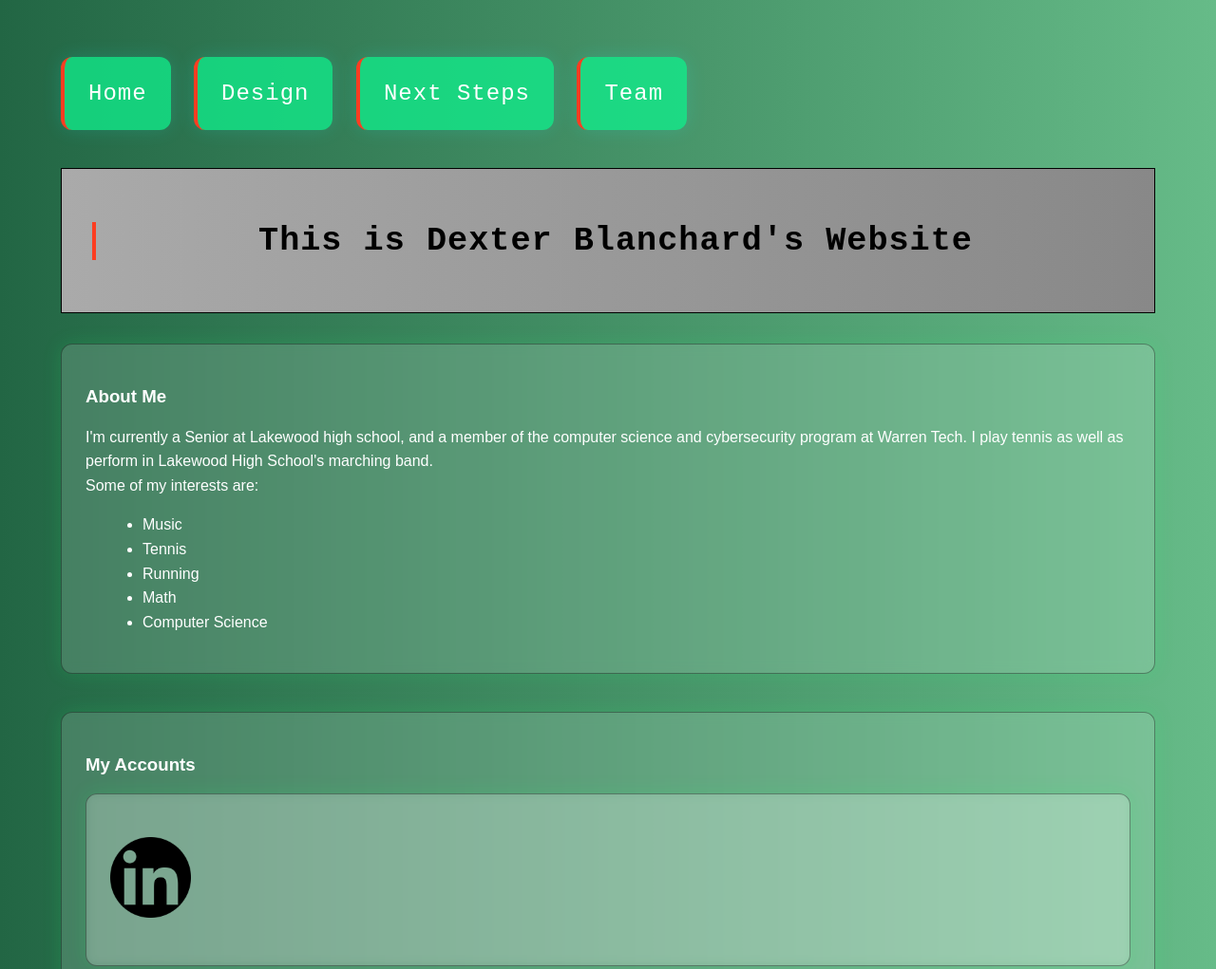
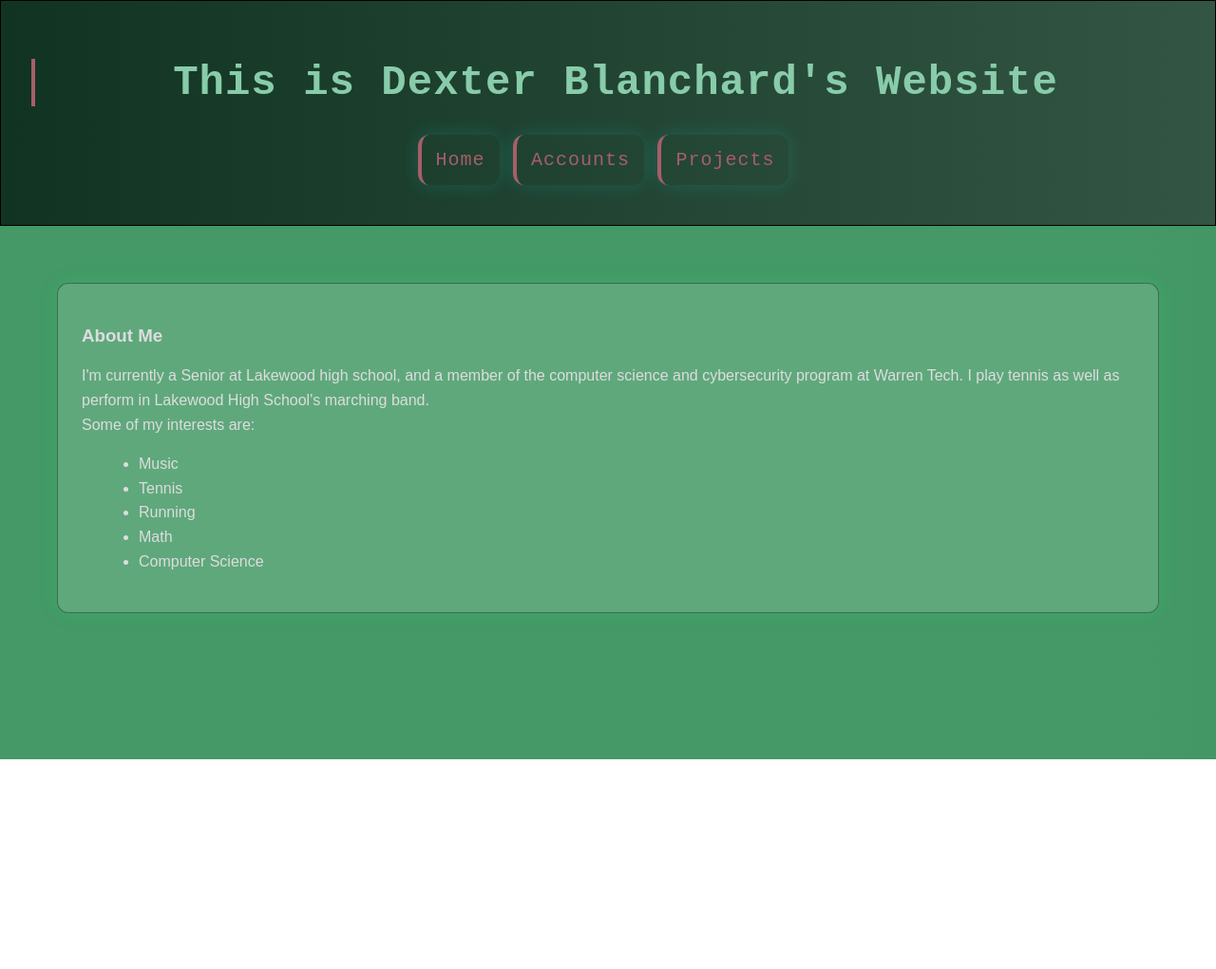
Before and after one commit to DexterityB/DexterityB.github.io, a plain HTML site: page index.html in a window 1280 px wide. Shown: the top 1021 px of the page at 95% size. After the commit the page ends 800 px from the top, so only its background shows below. Drawn offline with Linux system fonts and the light colour scheme.

Commit message:
Add other pages

```diff
--- a/index.html
+++ b/index.html
@@ -2,161 +2,19 @@
 <html>
 <head>
     <title>Dexter Blanchard's Website</title>
-
-
-     <style>
-        .container {
-            width: min(95%, 1200px);
-            margin: auto;
-            padding: clamp(20px, 5vw, 60px);
-        }
-
-        h1, h2, a {
-            font-family: "Courier New", monospace;
-            letter-spacing: 1px;
-        }
-
-        h1, .button {
-            color: #000000;
-            border-left: 4px solid #fc3d21;
-            padding-left: 12px;
-            font-size: clamp(1.4rem, 4vw, 2.2rem);
-        }
-
-        h2 {
-            color: #fc3d21;
-            margin-top: 30px;
-            font-size: clamp(1.2rem, 3vw, 1.8rem);
-        }
-
-        ul {
-            margin-left: 20px;
-        }
-
-        @media (max-width: 600px) {
-            section {
-                padding: 18px;
-                margin-bottom: 25px;
-            }
-
-            ul {
-                margin-left: 14px;
-            }
-        }
-    </style>
-
-
-    <style>
-        body {
-            font-family: Calibri, Arial, sans-serif;
-            margin: 0;
-            padding: 0;
-            width: 100%;
-            font-family: Arial, sans-serif;
-            color: #ffffff;
-
-            background: linear-gradient(to right, #226644, #66bb88);
-
-            transition: 0.4s ease-in-out;
-        }
-        header {
-            text-align: center;
-            margin-bottom: 2rem;
-            padding: 2rem;
-            background:  linear-gradient(
-                to right,
-                #aaaaaa,
-                #888888
-            );
-            border: 1px solid #000000;
-        }
-
-        p, li {
-            line-height: 1.6;
-            color:
-            font-size: clamp(0.95rem, 2.5vw, 1.1rem);
-        }
-
-        .container {
-            width: 90%;
-            margin: auto;
-            padding: clamp(20px, 5vw, 60px);
-        }
-        section {
-            margin-bottom: 40px;
-            padding: 25px;
-            background-color: rgba(255, 255, 255, 0.15);
-            max-width: 2000px;
-
-            margin-bottom: 40px;
-            padding: 25px;
-            border-radius: 12px;
-
-            border: 1px solid rgba(0, 0, 0, 0.35);
-            backdrop-filter: blur(6px);
-
-            box-shadow: 0 0 20px rgba(27, 255, 108, 0.15);
-            transition: transform 0.3s ease, box-shadow 0.3s ease;
-        }
-
-        .box-holder {
-            display: flex;
-            flex-wrap: wrap;
-            justify-content: space-between;
-        }
-
-        a {
-            color: #308038;
-            text-decoration: none;
-            transition: color 0.3s ease;
-        }
-
-        a:hover {
-            transform: translateY(-4px);
-            color: #45a84f;
-        }
-
-        .button {
-            background-color: rgba(15, 240, 140, 0.75);
-            color: #ffffff;
-            margin-bottom: 40px;
-            margin-right: 20px;
-            padding: 25px;
-            text-align: center;
-            text-decoration: none;
-            display: inline-block;
-            border-radius: 12px;
-            cursor: pointer;
-            font-size: 24px;
-
-            box-shadow: 0 0 20px rgba(27, 255, 255, 0.15);
-            transition: transform 0.3s ease, box-shadow 0.3s ease;
-        }
-
-        img {
-            max-width: 85px;
-            height: 85px;
-            margin: 20px auto;
-            border-radius: 10px;
-        }
-        img:hover {
-            transform: scale(1.05);
-        }
-    </style>
+    <link rel="stylesheet" href="style.css">
 </head>
 <body>
 
-<div class="container">
-    <a class="button">Home</a>
-    <a href="design.html" class="button">Design</a>
-    <a href="next.html" class="button">Next Steps</a>
-    <a href="team.html" class="button">Team</a>
-
+<div>
     <header>
-        <h1>This is Dexter Blanchard's Website</h1>
+        <h1><strong>This is Dexter Blanchard's Website</strong></h1>
+        <a class="button">Home</a>
+        <a href="accounts.html" class="button">Accounts</a>
+        <a href="projects.html" class="button">Projects</a>
     </header>
 
-    <section>
+    <section class="container">
     <h3>About Me</h3>
         <p>I'm currently a Senior at Lakewood high school, and a member of the computer science and cybersecurity program at Warren Tech. I play tennis as well as perform in Lakewood High School's marching band.<br>
             Some of my interests are:
@@ -169,16 +27,6 @@
             <li>Computer Science</li>
         </p>
     </section>
-
-    <section>
-        <h3>My Accounts</h3>
-        <section>
-            <a href="https://www.linkedin.com/in/dexter-blanchard-292526386" target=”_blank”><img width="160" height="160" src="logos/linkedin.png" alt="LinkedIn Logo"></a>
-        </section>
-        <section>
-            <a href="https://github.com/DexterityB" target=”_blank”><img width="280" height="160" src="logos/github.png" alt="GitHub Logo"></a>
-        </section>
-    </section>
 </div>
 </body>
 </html>
--- /dev/null
+++ b/style.css
@@ -0,0 +1,122 @@
+body {
+    font-family: Calibri, Arial, sans-serif;
+    margin: 0;
+    padding: 0;
+    width: 100%;
+    font-family: Arial, sans-serif;
+    color: #dddddd;
+
+    background: linear-gradient(to right, #226644, #449966, #449966, #226644) 0% 0% / 400% 400%;
+    animation: 30s ease 0s infinite normal none running gradient;
+
+    transition: 0.4s ease-in-out;
+}
+
+@keyframes gradient {
+0% { background-position: 0% 50%; }
+50% { background-position: 100% 50%; }
+100% { background-position: 0% 50%; }
+}
+
+.container {
+    margin: clamp(20px, 5vw, 60px);
+}
+
+h1, a {
+    font-family: "Courier New", monospace;
+    letter-spacing: 1px;
+}
+
+h1, .button {
+    color: #88ccaa;
+    border-left: 4px solid #a75e69;
+    padding-left: 12px;
+    font-size: 2.75rem;
+}
+
+ul {
+    margin-left: 20px;
+}
+
+header {
+    text-align: center;
+    margin-bottom: 2rem;
+    padding: 2rem;
+    background:  linear-gradient(to right, #113322, #335544);
+    border: 1px solid #000000;
+}
+
+p, li {
+    line-height: 1.6;
+    color:
+    font-size: clamp(0.95rem, 2.5vw, 1.1rem);
+}
+
+section {
+    margin-bottom: 40px;
+    padding: 25px;
+    background-color: rgba(255, 255, 255, 0.15);
+
+    max-width: 2000px;
+
+    margin-bottom: 40px;
+    padding: 25px;
+    border-radius: 12px;
+
+    border: 1px solid rgba(0, 0, 0, 0.35);
+    backdrop-filter: blur(6px);
+
+    box-shadow: 0 0 20px rgba(27, 255, 108, 0.15);
+    transition: transform 0.3s ease, box-shadow 0.3s ease;
+}
+
+.box {
+    display: flex;
+    width: 320px;
+    gap: 20px;
+}
+
+.box-holder {
+    display: flex;
+    flex-wrap: wrap;
+    justify-content: space-between;
+}
+
+a {
+    color: #308038;
+    text-decoration: none;
+    transition: color 0.3s ease;
+}
+
+a:hover {
+    transform: translateY(-4px);
+    color: #88ccaa;
+}
+
+.button {
+    color: #a75e69;
+    margin-bottom: 10px;
+    margin-right: 10px;
+    padding: 15px;
+    text-align: center;
+    text-decoration: bold;
+    display: inline-block;
+    border-radius: 12px;
+    cursor: pointer;
+    font-size: 1.25rem;
+
+    box-shadow: 0 0 20px rgba(27, 255, 255, 0.15);
+    transition: transform 0.3s ease, box-shadow 0.3s ease;
+}
+
+img {
+    max-width: 85px;
+    height: 85px;
+    margin: 20px auto;
+    border-radius: 10px;
+    filter: invert(75%);
+}
+img:hover {
+    transform: scale(1.05);
+    filter: invert(25%);
+}
```
Also changed, not shown: accounts.html (added, +32 -0 lines), projects.html (added, +28 -0 lines).
